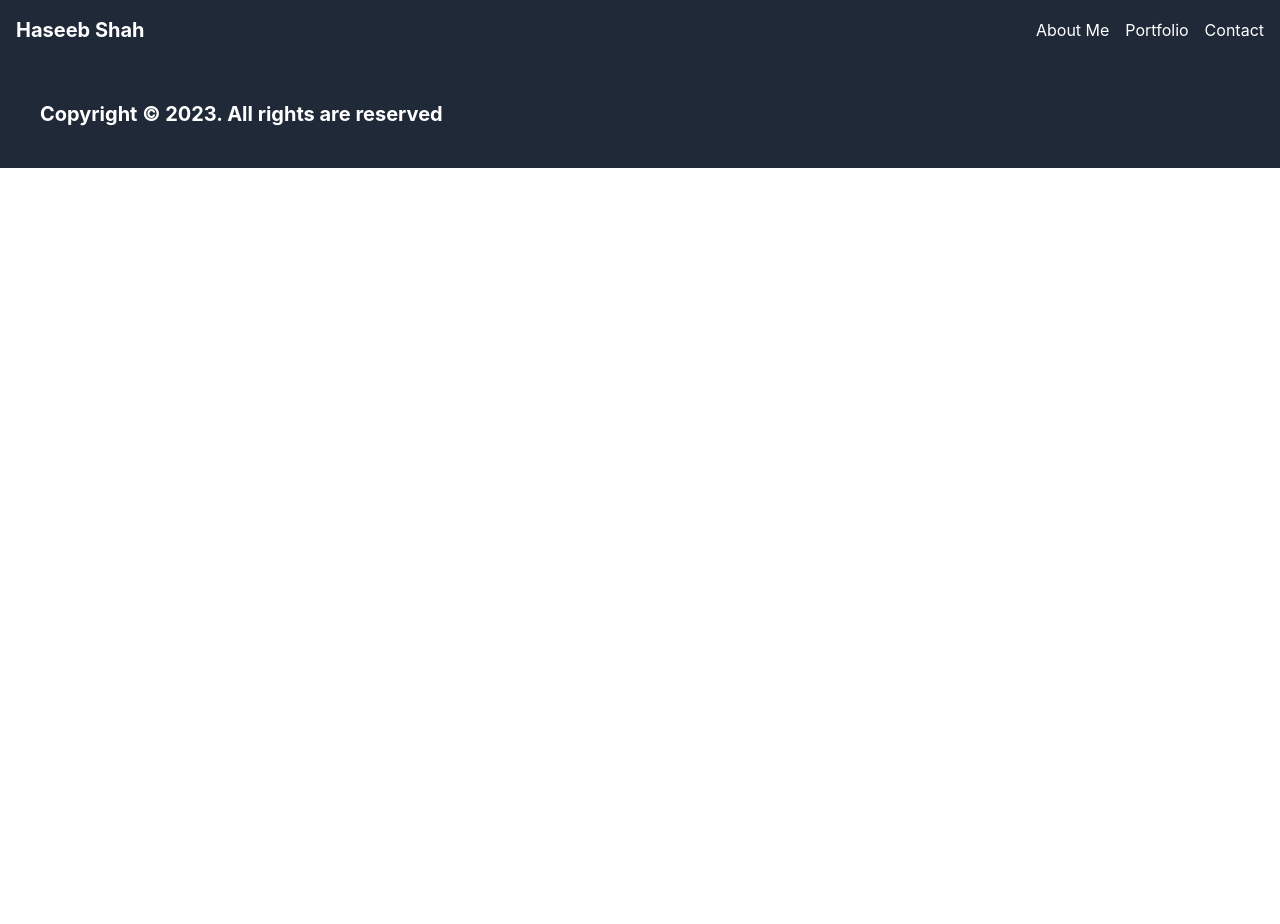
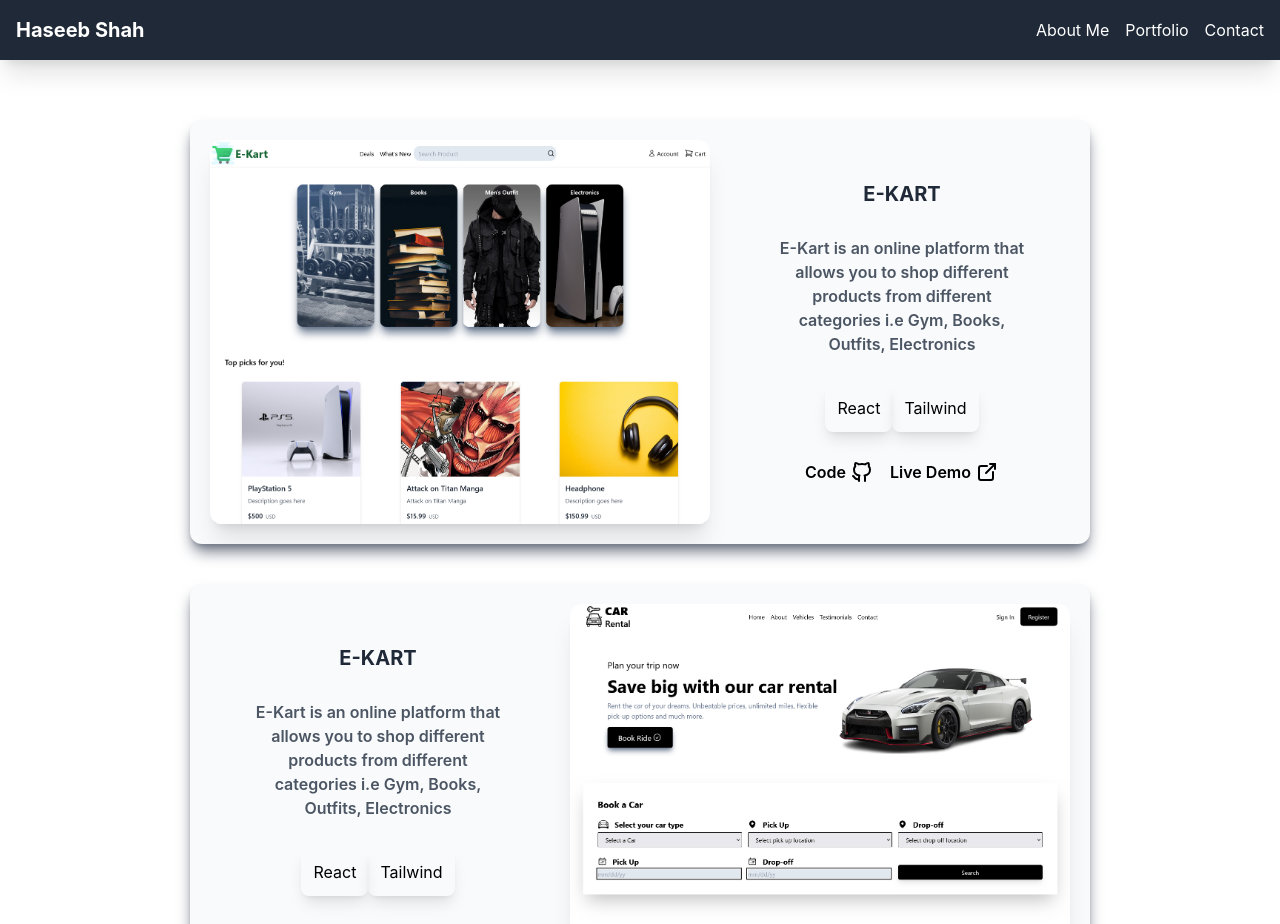
Before and after one commit to TheSh4h/My-Portfolio, a React (Vite) app: page /web in a window 1280 px wide. Shown: the top 924 px of the page. Before the commit the page ends 800 px from the top, so only its background shows below. Built offline with nearby package versions, Linux system fonts and the light colour scheme.

Commit message:
projects added

```diff
--- a/src/pages/web/Web.jsx
+++ b/src/pages/web/Web.jsx
@@ -1,6 +1,76 @@
 const Web = () => {
     return (
         <div>
+
+            <div className="container mx-auto p-5 flex flex-col items-center justify-between space-y-10 my-10">
+
+                <div className="rounded-xl overflow-hidden p-5 lg:w-[900px]
+                shadow-lg shadow-gray-500 lg:flex justify-between bg-gray-50">
+                    <img
+                        src="/E-Kart.png"
+                        alt="ecom"
+                        className="w-[500px] h-96 object-cover object-top rounded-xl shadow-xl
+                        hover:blur-sm transition duration-300 cursor-pointer"
+                    />
+
+                    <div className="flex flex-col justify-between space-y-4 items-center p-10">
+                        <h1 className="text-xl font-bold text-gray-800">E-KART</h1>
+                        <p className="w-64 text-gray-600 font-semibold">E-Kart is an online platform that allows you to shop different products from different categories i.e Gym, Books, Outfits, Electronics</p>
+
+                        <div className="flex justify-around">
+                            <div className="shadow-lg p-3 rounded-lg"> React </div>
+                            <div className="shadow-lg p-3 rounded-lg"> Tailwind </div>
+                        </div>
+
+                        <div className="flex justify-evenly space-x-4">
+                            <a href="" target="_blank" className="flex items-center">
+                                <span className="font-semibold pr-1">Code</span>
+                                <svg xmlns="http://www.w3.org/2000/svg" width="24" height="24" viewBox="0 0 24 24" fill="none" stroke="currentColor" stroke-width="2" stroke-linecap="round" stroke-linejoin="round" class="tabler-icon tabler-icon-brand-github"><path d="M9 19c-4.3 1.4 -4.3 -2.5 -6 -3m12 5v-3.5c0 -1 .1 -1.4 -.5 -2c2.8 -.3 5.5 -1.4 5.5 -6a4.6 4.6 0 0 0 -1.3 -3.2a4.2 4.2 0 0 0 -.1 -3.2s-1.1 -.3 -3.5 1.3a12.3 12.3 0 0 0 -6.2 0c-2.4 -1.6 -3.5 -1.3 -3.5 -1.3a4.2 4.2 0 0 0 -.1 3.2a4.6 4.6 0 0 0 -1.3 3.2c0 4.6 2.7 5.7 5.5 6c-.6 .6 -.6 1.2 -.5 2v3.5"></path></svg>
+                            </a>
+
+                            <a href="" target="_blank" className="flex items-center">
+                                <span className="font-semibold pr-1">Live Demo</span>
+                                <svg xmlns="http://www.w3.org/2000/svg" width="24" height="24" viewBox="0 0 24 24" fill="none" stroke="currentColor" stroke-width="2" stroke-linecap="round" stroke-linejoin="round" class="tabler-icon tabler-icon-external-link"><path d="M12 6h-6a2 2 0 0 0 -2 2v10a2 2 0 0 0 2 2h10a2 2 0 0 0 2 -2v-6"></path><path d="M11 13l9 -9"></path><path d="M15 4h5v5"></path></svg>
+                            </a>
+                        </div>
+                    </div>
+                </div>
+
+                {/* Car Rental */}
+
+                <div className="rounded-xl overflow-hidden p-5 lg:w-[900px]
+                shadow-lg shadow-gray-500 lg:flex flex-row-reverse justify-between bg-gray-50">
+                    <img
+                        src="/Rental.png"
+                        alt="ecom"
+                        className="w-[500px] h-96 object-cover object-top rounded-xl shadow-xl
+                        hover:blur-sm transition duration-300 cursor-pointer"
+                    />
+
+                    <div className="flex flex-col justify-between space-y-4 items-center p-10">
+                        <h1 className="text-xl font-bold text-gray-800">E-KART</h1>
+                        <p className="w-64 text-gray-600 font-semibold">E-Kart is an online platform that allows you to shop different products from different categories i.e Gym, Books, Outfits, Electronics</p>
+
+                        <div className="flex justify-around">
+                            <div className="shadow-lg p-3 rounded-lg"> React </div>
+                            <div className="shadow-lg p-3 rounded-lg"> Tailwind </div>
+                        </div>
+
+                        <div className="flex justify-evenly space-x-4">
+                            <a href="" target="_blank" className="flex items-center">
+                                <span className="font-semibold pr-1">Code</span>
+                                <svg xmlns="http://www.w3.org/2000/svg" width="24" height="24" viewBox="0 0 24 24" fill="none" stroke="currentColor" stroke-width="2" stroke-linecap="round" stroke-linejoin="round" class="tabler-icon tabler-icon-brand-github"><path d="M9 19c-4.3 1.4 -4.3 -2.5 -6 -3m12 5v-3.5c0 -1 .1 -1.4 -.5 -2c2.8 -.3 5.5 -1.4 5.5 -6a4.6 4.6 0 0 0 -1.3 -3.2a4.2 4.2 0 0 0 -.1 -3.2s-1.1 -.3 -3.5 1.3a12.3 12.3 0 0 0 -6.2 0c-2.4 -1.6 -3.5 -1.3 -3.5 -1.3a4.2 4.2 0 0 0 -.1 3.2a4.6 4.6 0 0 0 -1.3 3.2c0 4.6 2.7 5.7 5.5 6c-.6 .6 -.6 1.2 -.5 2v3.5"></path></svg>
+                            </a>
+
+                            <a href="" target="_blank" className="flex items-center">
+                                <span className="font-semibold pr-1">Live Demo</span>
+                                <svg xmlns="http://www.w3.org/2000/svg" width="24" height="24" viewBox="0 0 24 24" fill="none" stroke="currentColor" stroke-width="2" stroke-linecap="round" stroke-linejoin="round" class="tabler-icon tabler-icon-external-link"><path d="M12 6h-6a2 2 0 0 0 -2 2v10a2 2 0 0 0 2 2h10a2 2 0 0 0 2 -2v-6"></path><path d="M11 13l9 -9"></path><path d="M15 4h5v5"></path></svg>
+                            </a>
+                        </div>
+                    </div>
+                </div>
+
+            </div>
 
         </div>
      );
```
Also changed, not shown: public/E-Kart.png (added), public/Rental.png (added).
